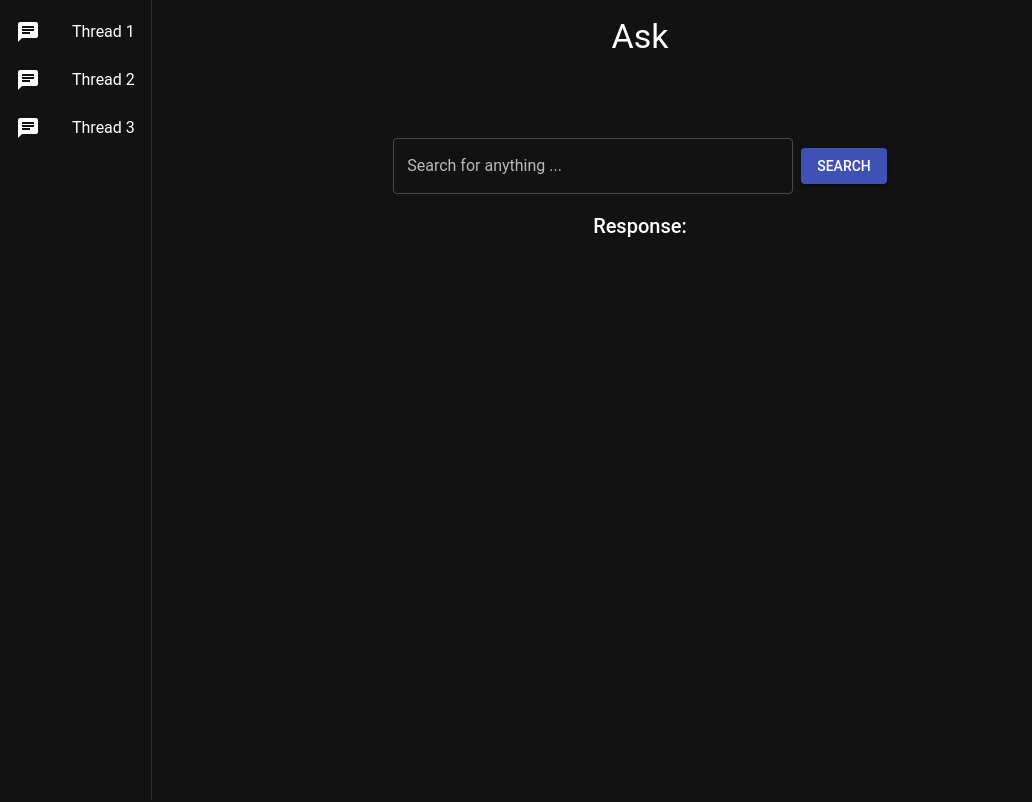
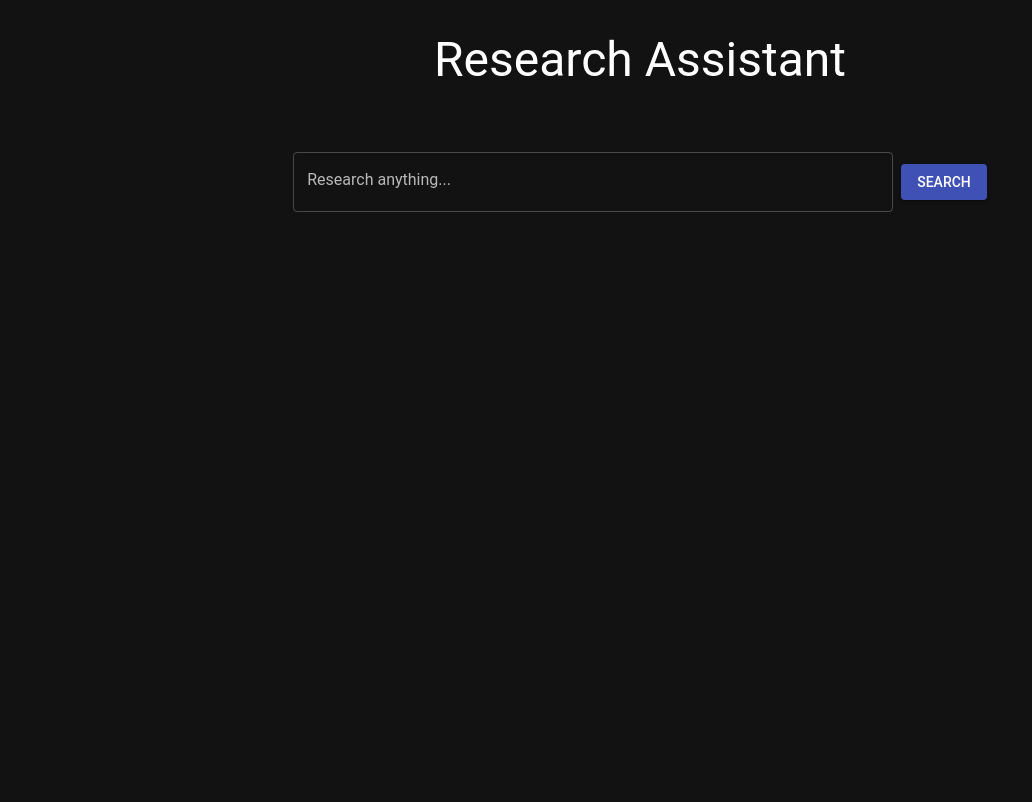
Before and after one commit to rguilmain/rag-app, a React (Vite) app in the folder frontend/: page / in a window 1280 px wide. Shown: the top 802 px of the page, without its empty margins (0-1032 px from the left). Built offline with nearby package versions, Linux system fonts and the light colour scheme.

Commit message:
visual layout improvements

```diff
--- a/frontend/src/App.tsx
+++ b/frontend/src/App.tsx
@@ -6,7 +6,6 @@ import { Box, Container, Switch, Typography } from "@mui/material";
 import { CacheProvider } from "@emotion/react";
 import createCache from "@emotion/cache";
 
-import Sidebar from "./components/Sidebar";
 import ChatPage from "./pages/ChatPage";
 import LoginPage from "./pages/LoginPage";
 
@@ -43,21 +42,20 @@ const App: React.FC = () => {
             sx={{
               display: "flex",
               flexDirection: "column",
-              minHeight: "100vh",
+              minHeight: "8vh",
             }}
           >
-            <Box sx={{ display: "flex", justifyContent: "center", py: 2 }}>
-              <Typography variant="h4">Ask</Typography>
+            <Box sx={{ display: "flex", justifyContent: "center", py: 4 }}>
+              <Typography variant="h3">Research Assistant</Typography>
             </Box>
-            <Sidebar />
-            <Container maxWidth="md" sx={{ mt: 4, mb: 4, flex: 1 }}>
+            <Container maxWidth="md" sx={{ mt: 0, mb: 0, flex: 1 }}>
               <Routes>
                 <Route path="/chat" element={<ChatPage />} />
                 <Route path="/login" element={<LoginPage />} />
                 <Route path="/" element={<ChatPage />} />
               </Routes>
             </Container>
-            <Box sx={{ display: "flex", justifyContent: "center", py: 2 }}>
+            <Box sx={{ display: "flex", justifyContent: "center", py: 0 }}>
               <Switch checked={darkMode} onChange={toggleDarkMode} />
             </Box>
           </Box>
--- a/frontend/src/components/ChatWindow.tsx
+++ b/frontend/src/components/ChatWindow.tsx
@@ -42,12 +42,12 @@ const ChatWindow: React.FC = () => {
         <TextField
           sx={{
             marginRight: 1,
-            width: "400px",
+            width: "600px",
             "& .MuiInputBase-root": {
-              height: "56px",
+              height: "60px",
             },
           }}
-          label="Search for anything ..."
+          label="Research anything..."
           value={query}
           onChange={(e) => setQuery(e.target.value)}
         />
@@ -55,8 +55,7 @@ const ChatWindow: React.FC = () => {
           Search
         </Button>
       </Box>
-      <Typography variant="h6">Response:</Typography>
-      <Typography sx={{ marginTop: 2, whiteSpace: "pre-wrap" }}>
+      <Typography sx={{ marginTop: 4, whiteSpace: "pre-wrap" }}>
         {response}
       </Typography>
     </Box>
```
